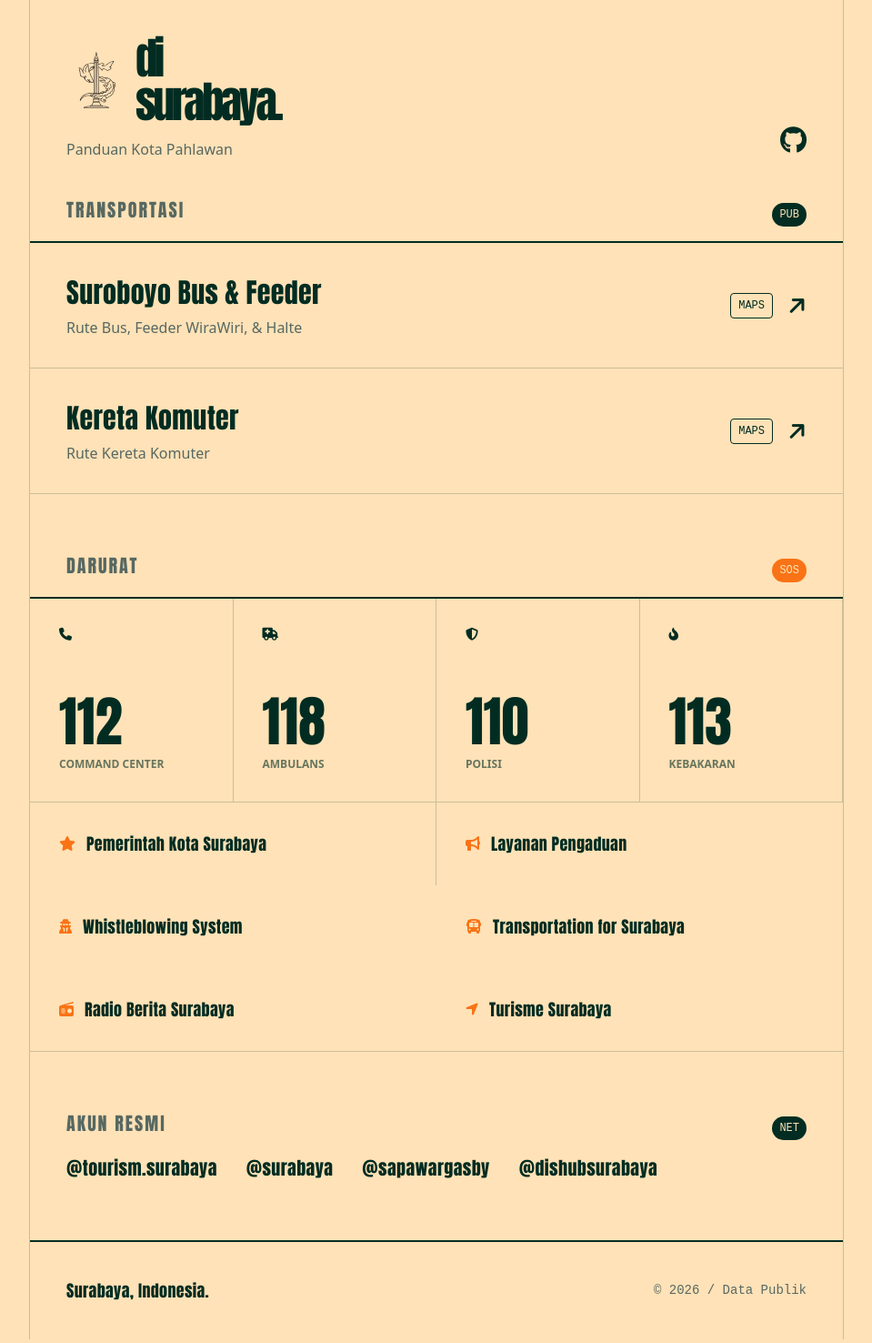
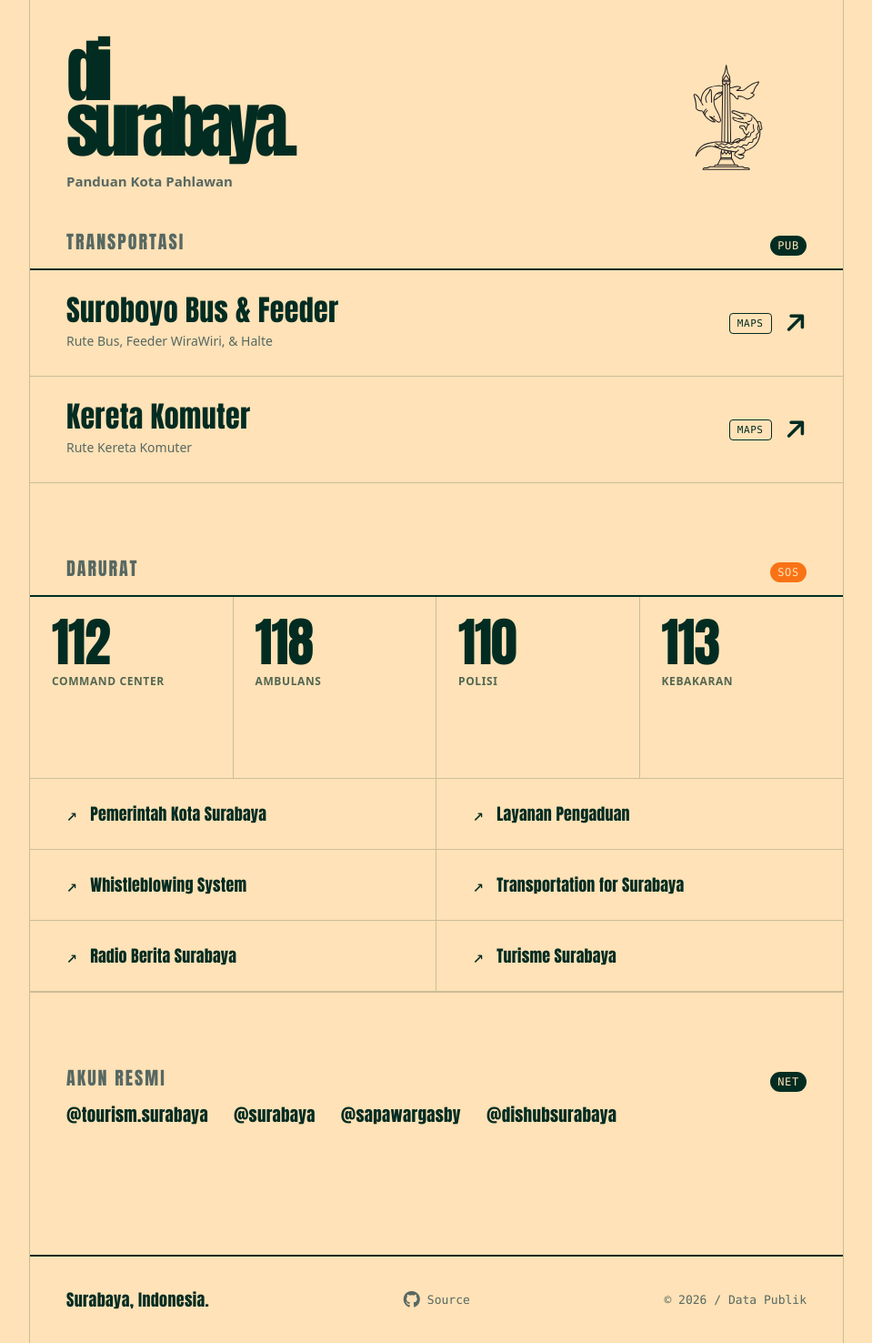
Before and after one commit to KY64/di-surabaya, a website: page src/Web/index.njk in a window 1280 px wide. Shown: the whole page at 91% size, without its empty margins (160-1119 px from the left). Drawn offline with nearby package versions, Linux system fonts and the light colour scheme; files that its build step writes are made by us from their sources.

Commit message:
redesign: add logo

```diff
--- a/src/Web/index.njk
+++ b/src/Web/index.njk
@@ -26,14 +26,11 @@
 
         <header class="site-header">
             <div class="logo">
-                <div class="logo-brand">
-                    <img src="assets/logo.svg" alt="" class="site-logo" width="64" height="64">
-                    <h1>di<br>surabaya.</h1>
-                </div>
+                <h1>di<br>surabaya.</h1>
                 <p>Panduan Kota Pahlawan</p>
             </div>
-            <a href="https://github.com/KY64/di-surabaya" target="_blank" rel="noopener" class="github-link" aria-label="GitHub Repository">
-                <i class="fa-brands fa-github"></i>
+            <a href="#transportasi-surabaya" class="masthead-logo" aria-label="Kembali ke direktori panduan kota">
+                <img src="assets/logo.svg" alt="Logo di Surabaya" class="site-logo" width="148" height="120">
             </a>
         </header>
 
@@ -83,16 +80,13 @@
                 <div class="emergency-grid" id="emergencyList">
                   {% for contact in data.contacts %}
                     {% if contact.category == "emergency" %}
-                    <a href="tel:{{ contact.number }}" role="button">
+                    <a href="tel:{{ contact.number }}" role="button" class="emergency-card-link">
                       <div class="grid-item search-item sos-{{ contact.style }}" title="Nomor Darurat {{ contact.name }}">
-                        <div style="display: flex; justify-content: space-between;">
-                          <i class="fa-solid {{ contact.icon }} icon-sm"></i>
-                          {% if contact.spinner %}<i class="fa-solid fa-asterisk spinner"></i>{% endif %}
-                        </div>
                         <div>
                           <div class="sos-number">{{ contact.number }}</div>
                           <div class="sos-label">{{ contact.label }}</div>
                         </div>
+                        <span class="emergency-symbol" aria-hidden="true">◎</span>
                       </div>
                     </a>
                     {% endif %}
@@ -101,27 +95,27 @@
 
                 <div class="emergency-links">
                     <a href="https://surabaya.go.id" class="link-card search-item" title="Pemerintah Kota Surabaya" target="_blank" rel="noopener">
-                        <i class="fa-solid fa-star link-icon"></i>
+                        <span class="service-arrow" aria-hidden="true">↗</span>
                         <span class="link-text">Pemerintah Kota Surabaya</span>
                     </a>
                     <a href="https://mediacenter.surabaya.go.id" class="link-card search-item" title="Layanan Pengaduan" target="_blank" rel="noopener">
-                        <i class="fa-solid fa-bullhorn link-icon"></i>
+                        <span class="service-arrow" aria-hidden="true">↗</span>
                         <span class="link-text">Layanan Pengaduan</span>
                     </a>
                     <a href="https://wbs.surabaya.go.id" class="link-card search-item" title="Whistleblowing System Surabaya" target="_blank" rel="noopener">
-                        <i class="fa-solid fa-user-secret link-icon"></i>
+                        <span class="service-arrow" aria-hidden="true">↗</span>
                         <span class="link-text">Whistleblowing System</span>
                     </a>
                     <a href="https://linktr.ee/tfsurabaya" class="link-card search-item" title="Transportation for Surabaya (community)" target="_blank" rel="noopener">
-                        <i class="fa-solid fa-bus link-icon"></i>
+                        <span class="service-arrow" aria-hidden="true">↗</span>
                         <span class="link-text">Transportation for Surabaya</span>
                     </a>
                     <a href="https://www.suarasurabaya.net" class="link-card search-item" title="Radio Berita Surabaya" target="_blank" rel="noopener">
-                        <i class="fa-solid fa-radio link-icon"></i>
+                        <span class="service-arrow" aria-hidden="true">↗</span>
                         <span class="link-text">Radio Berita Surabaya</span>
                     </a>
                     <a href="https://tourism.surabaya.go.id" class="link-card search-item" title="Turisme Surabaya" target="_blank" rel="noopener">
-                        <i class="fa-solid fa-location-arrow link-icon"></i>
+                        <span class="service-arrow" aria-hidden="true">↗</span>
                         <span class="link-text">Turisme Surabaya</span>
                     </a>
                 </div>
@@ -133,41 +127,34 @@
                     <span class="section-tag">NET</span>
                 </div>
 
-                <div class="social-container px-spacing" style="padding: 0 var(--spacing-mobile);" id="socialList">
-                    <a href="https://instagram.com/tourism.surabaya/" target="_blank" rel="noopener" class="social-link pink search-item" title="Instagram Resmi Turisme di Surabaya">
+                <nav class="social-container" id="socialList" aria-label="Akun Instagram resmi">
+                    <a href="https://instagram.com/tourism.surabaya/" target="_blank" rel="noopener" class="social-link search-item" title="Instagram Resmi Turisme di Surabaya">
                         @tourism.surabaya
                     </a>
-                    <a href="https://instagram.com/surabaya/" target="_blank" rel="noopener" class="social-link orange search-item" title="Instagram Resmi Pemerintah Kota Surabaya">
+                    <a href="https://instagram.com/surabaya/" target="_blank" rel="noopener" class="social-link search-item" title="Instagram Resmi Pemerintah Kota Surabaya">
                         @surabaya
                     </a>
-                    <a href="https://instagram.com/sapawargasby/" target="_blank" rel="noopener" class="social-link blue search-item" title="Instagram Resmi Sapa Warga Surabaya">
+                    <a href="https://instagram.com/sapawargasby/" target="_blank" rel="noopener" class="social-link search-item" title="Instagram Resmi Sapa Warga Surabaya">
                         @sapawargasby
                     </a>
-                    <a href="https://instagram.com/dishubsurabaya/" target="_blank" rel="noopener" class="social-link sky search-item" title="Instagram Resmi Dinas Perhubungan Surabaya">
+                    <a href="https://instagram.com/dishubsurabaya/" target="_blank" rel="noopener" class="social-link search-item" title="Instagram Resmi Dinas Perhubungan Surabaya">
                         @dishubsurabaya
                     </a>
-                </div>
+                </nav>
             </section>
 
         </main>
 
         <footer class="footer">
             <div class="footer-brand">Surabaya, Indonesia.</div>
+            <a href="https://github.com/KY64/di-surabaya" target="_blank" rel="noopener" class="footer-github" aria-label="Buka repositori GitHub di-surabaya">
+                <i class="fa-brands fa-github" style="font-size: 14pt" aria-hidden="true"></i>
+                <span>Source</span>
+            </a>
             <div class="footer-copy">&copy; 2026 / Data Publik</div>
         </footer>
 
     </div>
 
-    <script defer>
-        const socialList = document.getElementById('socialList');
-        const updatePadding = () => {
-            const paddingValue = window.innerWidth >= 768 ? 'var(--spacing-desktop)' : 'var(--spacing-mobile)';
-            socialList.style.paddingLeft = paddingValue;
-            socialList.style.paddingRight = paddingValue;
-        };
-
-        updatePadding();
-        window.addEventListener('resize', updatePadding);
-    </script>
 </body>
 </html>
--- a/src/Web/styles.css
+++ b/src/Web/styles.css
@@ -3,538 +3,243 @@
   --color-text: #022c22;
   --color-accent: #f97316;
   --color-muted: #576862;
-  --color-line: #022c22;
-
-  --color-red: #dc2626;
-  --color-blue: #2563eb;
-  --color-yellow: #facc15;
-
-  --font-sans:
-    system-ui, -apple-system, BlinkMacSystemFont, "Segoe UI", Roboto,
-    "Helvetica Neue", Arial, "Noto Sans", sans-serif, "Apple Color Emoji",
-    "Segoe UI Emoji", "Segoe UI Symbol", "Noto Color Emoji";
-  --font-display:
-    Impact, "Arial Black", "Arial Bold", "Segoe UI", Tahoma, Geneva, Verdana,
-    sans-serif;
-
-  --spacing-mobile: 1.5rem;
-  --spacing-desktop: 2.5rem;
+  --color-border: rgba(2, 44, 34, 0.2);
+  --font-sans: system-ui, -apple-system, BlinkMacSystemFont, "Segoe UI", Roboto, "Helvetica Neue", Arial, "Noto Sans", sans-serif;
+  --font-display: Impact, "Arial Black", "Arial Bold", "Segoe UI", Tahoma, Geneva, Verdana, sans-serif;
+  --font-mono: ui-monospace, "SFMono-Regular", Menlo, Consolas, monospace;
+  --page-width: 56rem;
+  --gutter: clamp(1.5rem, 5vw, 2.5rem);
 }
 
-* {
-  box-sizing: border-box;
-  margin: 0;
-  padding: 0;
-}
+* { box-sizing: border-box; }
+
+html { -webkit-text-size-adjust: 100%; scroll-behavior: smooth; }
 
 body {
-  background-color: var(--color-bg);
+  margin: 0;
+  background: var(--color-bg);
   color: var(--color-text);
   font-family: var(--font-sans);
   line-height: 1.5;
   -webkit-font-smoothing: antialiased;
-  /* Added for improved letter spacing on the main body font */
-  font-kerning: normal;
 }
 
-a {
-  text-decoration: none;
-  color: inherit;
+a { color: inherit; text-decoration: none; }
+
+:focus-visible { outline: 3px solid var(--color-accent); outline-offset: 4px; }
+
+.container {
+  width: min(100%, var(--page-width));
+  min-height: 100vh;
+  margin: 0 auto;
+  display: flex;
+  flex-direction: column;
+  border-inline: 1px solid var(--color-border);
 }
 
-/* * LAYOUT UTILITIES
-         */
-.container {
-  max-width: 56rem;
-  margin: 0 auto;
-  min-height: 100vh;
-  display: flex;
-  flex-direction: column;
-  border-left: 1px solid rgba(2, 44, 34, 0.1);
-  border-right: 1px solid rgba(2, 44, 34, 0.1);
-}
+.main-content { flex: 1; }
 
-@media (min-width: 768px) {
-  .container {
-    border-left: 1px solid rgba(2, 44, 34, 0.2);
-    border-right: 1px solid rgba(2, 44, 34, 0.2);
-  }
-}
-
-.main-content {
-  width: 100%;
-  flex-grow: 1;
-}
-
-/* * HEADER
-         */
 .site-header {
-  padding: var(--spacing-mobile);
-  display: flex;
-  justify-content: space-between;
-  align-items: flex-end;
-}
-@media (min-width: 768px) {
-  .site-header {
-    padding: var(--spacing-desktop);
-  }
-}
-
-.logo-brand {
-  display: flex;
+  padding: clamp(1.875rem, 6vw, 3rem) var(--gutter) clamp(1.75rem, 5vw, 2.5rem);
+  display: grid;
+  grid-template-columns: minmax(0, 1fr) clamp(7.5rem, 20vw, 11.25rem);
   align-items: center;
-  gap: 0.75rem;
-}
-.site-logo {
-  width: 3.5rem;
-  height: 3.5rem;
-  flex: none;
-}
-@media (min-width: 768px) {
-  .site-logo {
-    width: 4rem;
-    height: 4rem;
-  }
+  gap: clamp(1.125rem, 4vw, 2rem);
 }
 
 .logo h1 {
-  font-family: var(--font-display);
-  font-weight: 700;
-  font-size: 3rem;
-  line-height: 1;
-  letter-spacing: -0.07em;
-}
-.logo p {
-  color: var(--color-muted);
-  font-weight: 500;
-  margin-top: 1rem;
-}
-.github-link {
-  font-size: 1.875rem;
-  transition: color 0.2s;
-}
-.github-link:hover {
-  color: var(--color-accent);
+  margin: 0;
+  max-width: 6ch;
+  font: 700 clamp(3rem, 11vw, 4.75rem) / 0.8 var(--font-display);
+  letter-spacing: -0.075em;
 }
 
-/* * SEARCH BAR
-         */
-.search-section {
-  padding: 0 var(--spacing-mobile) 3rem;
-}
-@media (min-width: 768px) {
-  .search-section {
-    padding: 0 var(--spacing-desktop) 3rem;
-  }
+.logo p {
+  margin: 1.125rem 0 0;
+  color: var(--color-muted);
+  font-size: 0.9375rem;
+  font-weight: 650;
 }
 
-.search-input-wrapper {
-  position: relative;
-  border-bottom: 2px solid rgba(2, 44, 34, 0.2);
-  padding-bottom: 0.5rem;
-  transition: border-color 0.3s;
-}
-.search-input-wrapper:focus-within {
-  border-color: var(--color-text);
+.masthead-logo {
+  display: flex;
+  align-items: center;
+  justify-content: center;
+  align-self: stretch;
+  padding-inline: clamp(0.375rem, 1.5vw, 0.75rem);
 }
 
-.search-input {
-  width: 100%;
-  background: transparent;
-  border: none;
-  font-family: var(--font-display);
-  font-weight: 700;
-  font-size: 1.5rem;
-  color: var(--color-text);
-  outline: none;
-  letter-spacing: 0.02em;
-}
-@media (min-width: 768px) {
-  .search-input {
-    font-size: 1.875rem;
-  }
+.site-logo {
+  display: block;
+  width: min(100%, 9.25rem);
+  height: auto;
+  max-height: 7.5rem;
+  object-fit: contain;
 }
 
-.search-input::placeholder {
-  font-weight: 400;
-  color: var(--color-muted);
-  opacity: 0.6;
-}
-.search-icon {
-  position: absolute;
-  right: 0;
-  top: 50%;
-  transform: translateY(-50%);
-  color: var(--color-muted);
-  font-size: 1.25rem;
-  pointer-events: none;
-}
-
-/* * SECTIONS GENERIC
-         */
-.section {
-  margin-bottom: 4rem;
-}
+.section { margin-bottom: clamp(3.25rem, 9vw, 4.875rem); }
 
 .section-header {
-  padding: 0 var(--spacing-mobile) 1rem;
   display: flex;
   align-items: baseline;
   justify-content: space-between;
-}
-@media (min-width: 768px) {
-  .section-header {
-    padding: 0 var(--spacing-desktop) 1rem;
-  }
+  gap: 1rem;
+  padding: 0 var(--gutter) 0.875rem;
 }
 
 .section-title {
-  font-family: var(--font-display);
-  font-size: 1.25rem;
-  font-weight: 700;
+  margin: 0;
+  color: var(--color-muted);
+  font: 700 1.25rem var(--font-display);
+  letter-spacing: 0.1em;
   text-transform: uppercase;
-  letter-spacing: 0.1em;
-  color: var(--color-muted);
 }
 
 .section-tag {
-  font-family: monospace;
-  font-size: 0.75rem;
-  background-color: var(--color-text);
+  padding: 0.25rem 0.5rem;
+  border-radius: 999px;
+  background: var(--color-text);
   color: var(--color-bg);
-  padding: 0.25rem 0.5rem;
-  border-radius: 9999px;
-}
-.section-tag.accent {
-  background-color: var(--color-accent);
+  font: 0.75rem var(--font-mono);
+  letter-spacing: 0.06em;
 }
 
-/* * TRANSPORT LIST
-         */
-.transport-list {
-  border-top: 2px solid var(--color-line);
-}
+.section-tag.accent { background: var(--color-accent); }
 
-.transport-card {
-  display: block;
-  border-bottom: 1px solid rgba(2, 44, 34, 0.2);
-  transition: border-color 0.3s;
-}
-.transport-card:hover {
-  border-color: var(--color-line);
-}
+.transport-list { border-top: 2px solid var(--color-text); }
+.transport-card { display: block; border-bottom: 1px solid var(--color-border); }
 
 .transport-content {
-  padding: 2rem var(--spacing-mobile);
-  display: flex;
-  flex-direction: column;
-  gap: 1rem;
-  transition: padding-left 0.3s ease;
-}
-@media (min-width: 768px) {
-  .transport-content {
-    padding: 2rem var(--spacing-desktop);
-    flex-direction: row;
-    align-items: center;
-    justify-content: space-between;
-  }
+  display: grid;
+  grid-template-columns: 1fr auto;
+  align-items: center;
+  gap: 1.5rem;
+  padding: 1.75rem var(--gutter);
+  transition: padding 0.2s ease, background 0.2s ease;
 }
 
 .transport-card:hover .transport-content {
-  padding-left: calc(var(--spacing-mobile) + 1rem);
-}
-@media (min-width: 768px) {
-  .transport-card:hover .transport-content {
-    padding-left: calc(var(--spacing-desktop) + 1rem);
-  }
+  padding-inline: calc(var(--gutter) + 0.625rem) calc(var(--gutter) - 0.625rem);
+  background: rgba(2, 44, 34, 0.04);
 }
 
 .transport-title {
-  font-family: var(--font-display);
-  font-size: 1.875rem;
-  font-weight: 700;
-  transition: color 0.3s;
-  /* Slight spacing to match the density of the display font */
+  margin: 0;
+  font: 700 clamp(1.625rem, 5vw, 2rem) / 1 var(--font-display);
   letter-spacing: 0.01em;
 }
-.transport-card:hover .transport-title {
-  color: var(--color-accent);
+
+.transport-desc { margin: 0.4375rem 0 0; color: var(--color-muted); font-size: 0.875rem; }
+.transport-action { display: flex; align-items: center; gap: 0.875rem; }
+
+.badge-outline {
+  padding: 0.25rem 0.5rem;
+  border: 1px solid var(--color-text);
+  border-radius: 0.25rem;
+  font: 0.6875rem var(--font-mono);
+  letter-spacing: 0.05em;
 }
 
-.transport-desc {
-  color: var(--color-muted);
-  font-size: 0.875rem;
-  margin-top: 0.25rem;
-}
-@media (min-width: 768px) {
-  .transport-desc {
-    font-size: 1rem;
-  }
+.arrow-icon { font-size: 1.75rem; transform: rotate(-45deg); transition: transform 0.2s ease; }
+.transport-card:hover .arrow-icon { transform: rotate(0); }
+
+.emergency-grid {
+  display: grid;
+  grid-template-columns: repeat(4, 1fr);
+  border-top: 2px solid var(--color-text);
 }
 
-.transport-action {
-  display: flex;
-  align-items: center;
-  gap: 1rem;
-}
-.badge-outline {
-  font-family: monospace;
-  font-size: 0.75rem;
-  border: 1px solid var(--color-line);
-  padding: 0.25rem 0.5rem;
-  border-radius: 0.25rem;
-  transition: 0.3s;
-}
-.transport-card:hover .badge-outline {
-  background: var(--color-text);
-  color: var(--color-bg);
-}
-
-.arrow-icon {
-  font-size: 1.5rem;
-  transform: rotate(-45deg);
-  transition: transform 0.3s;
-}
-.transport-card:hover .arrow-icon {
-  transform: rotate(0deg);
-}
-
-/* * EMERGENCY GRID
-         */
-.emergency-grid {
-  border-top: 2px solid var(--color-line);
-  display: grid;
-  grid-template-columns: 1fr 1fr;
-}
-@media (min-width: 768px) {
-  .emergency-grid {
-    grid-template-columns: repeat(4, 1fr);
-  }
-}
+.emergency-card-link { display: block; min-width: 0; }
 
 .grid-item {
-  aspect-ratio: 1/1;
+  min-height: 12.5rem;
   padding: 1.5rem;
-  border-bottom: 1px solid rgba(2, 44, 34, 0.2);
-  border-right: 1px solid rgba(2, 44, 34, 0.2);
+  border-right: 1px solid var(--color-border);
+  border-bottom: 1px solid var(--color-border);
   display: flex;
   flex-direction: column;
   justify-content: space-between;
-  cursor: pointer;
-  transition:
-    background-color 0.3s,
-    color 0.3s;
-  position: relative;
-}
-@media (min-width: 768px) {
-  .grid-item {
-    padding: 2rem;
-  }
+  transition: background 0.18s ease, color 0.18s ease;
 }
 
-/* Emergency Colors on Hover */
-.grid-item.sos-default:hover {
-  background-color: var(--color-text);
-  color: var(--color-bg);
-}
-.grid-item.sos-red:hover {
-  background-color: var(--color-red);
-  color: white;
-}
-.grid-item.sos-blue:hover {
-  background-color: var(--color-blue);
-  color: white;
-}
-.grid-item.sos-yellow:hover {
-  background-color: var(--color-yellow);
-  color: black;
-}
+.emergency-card-link:last-child .grid-item { border-right: 0; }
+.grid-item:hover { background: var(--color-text); color: var(--color-bg); }
+.grid-item.sos-red:hover { background: #dc2626; color: white; }
+.grid-item.sos-blue:hover { background: #2563eb; color: white; }
+.grid-item.sos-yellow:hover { background: #facc15; color: #111; }
 
-.sos-number {
-  font-family: var(--font-display);
-  font-weight: 700;
-  font-size: 2.5rem;
-  line-height: 1;
-  /* Using normal spacing to fix the tight '11' issue */
-  letter-spacing: normal;
-}
-@media (min-width: 768px) {
-  .sos-number {
-    font-size: 3.75rem;
-  }
-}
+.sos-number { font: 700 clamp(2.5rem, 7vw, 3.625rem) / 0.9 var(--font-display); letter-spacing: -0.02em; }
+.sos-label { margin-top: 0.5rem; font-size: 0.75rem; font-weight: 700; letter-spacing: 0.05em; text-transform: uppercase; opacity: 0.68; }
+.emergency-symbol { align-self: flex-end; font: 0.875rem var(--font-mono); opacity: 0; transition: opacity 0.18s ease, transform 0.5s ease; }
+.grid-item:hover .emergency-symbol { opacity: 1; transform: rotate(180deg); }
 
-.sos-label {
-  font-size: 0.75rem;
-  text-transform: uppercase;
-  font-weight: 600;
-  opacity: 0.6;
-  margin-top: 0.5rem;
-}
-
-.spinner {
-  font-size: 0.75rem;
-  opacity: 0;
-  transition: opacity 0.3s;
-}
-.grid-item:hover .spinner {
-  opacity: 1;
-  animation: spin 1s linear infinite;
-}
-@keyframes spin {
-  100% {
-    transform: rotate(360deg);
-  }
-}
-
-/* * EMERGENCY LINKS (Bottom)
-         */
 .emergency-links {
-  border-bottom: 1px solid rgba(2, 44, 34, 0.2);
   display: grid;
-  grid-template-columns: 1fr;
-}
-@media (min-width: 768px) {
-  .emergency-links {
-    grid-template-columns: 1fr 1fr;
-  }
+  grid-template-columns: repeat(2, 1fr);
+  border-bottom: 1px solid var(--color-border);
 }
 
 .link-card {
-  padding: 1.5rem;
   display: flex;
   align-items: center;
-  gap: 0.75rem;
-  transition: background-color 0.2s;
-  border-bottom: 1px solid rgba(2, 44, 34, 0.2);
-}
-@media (min-width: 768px) {
-  .link-card {
-    padding: 2rem;
-    border-bottom: none;
-  }
-  .link-card:first-child {
-    border-right: 1px solid rgba(2, 44, 34, 0.2);
-  }
-}
-.link-card:hover {
-  background-color: rgba(2, 44, 34, 0.05);
-}
-.link-text {
-  font-family: var(--font-display);
-  font-weight: 700;
-  font-size: 1.125rem;
-  letter-spacing: 0.02em;
-}
-.link-icon {
-  color: var(--color-accent);
+  gap: 0.875rem;
+  padding: 1.5625rem var(--gutter);
+  border-bottom: 1px solid var(--color-border);
+  font: 700 1.125rem var(--font-display);
+  letter-spacing: 0.01em;
+  transition: background 0.18s ease;
 }
 
-/* * SOCIAL LINKS
-         */
+.link-card:nth-child(odd) { border-right: 1px solid var(--color-border); }
+.link-card:hover { background: rgba(2, 44, 34, 0.05); }
+.service-arrow { font: 1.25rem var(--font-mono); }
+
 .social-container {
   display: flex;
   flex-wrap: wrap;
-  gap: 1rem 2rem;
-  font-family: var(--font-display);
-  font-weight: 700;
-  font-size: 1.125rem;
-  letter-spacing: 0.02em;
-}
-@media (min-width: 768px) {
-  .social-container {
-    font-size: 1.25rem;
-  }
+  gap: 0.875rem 1.75rem;
+  padding: 0 var(--gutter);
 }
 
-.social-link {
-  position: relative;
-  display: inline-block;
-  color: var(--color-text);
-  transition: color 0.2s;
-}
+.social-link { position: relative; font: 700 1.1875rem / 1.2 var(--font-display); letter-spacing: 0.015em; }
 .social-link::after {
   content: "";
   position: absolute;
-  width: 0;
+  right: 100%;
+  bottom: -0.25rem;
+  left: 0;
   height: 2px;
-  bottom: -2px;
-  left: 0;
-  background-color: var(--color-accent);
-  transition: width 0.3s ease;
+  background: var(--color-accent);
+  transition: right 0.2s ease;
 }
-.social-link:hover::after {
-  width: 100%;
+.social-link:hover::after { right: 0; }
+
+.footer {
+  display: flex;
+  flex-wrap: wrap;
+  align-items: center;
+  justify-content: space-between;
+  gap: 0.75rem 1.5rem;
+  margin-top: 4rem;
+  padding: 2.125rem var(--gutter);
+  border-top: 2px solid var(--color-text);
 }
 
-.social-link.pink:hover {
-  color: #db2777;
+.footer-brand { font: 700 1.125rem var(--font-display); letter-spacing: 0.02em; }
+.footer-github { display: inline-flex; align-items: center; gap: 0.5rem; color: var(--color-muted); font: 0.8125rem var(--font-mono); transition: color 0.18s ease; }
+.footer-github:hover { color: var(--color-text); }
+.footer-copy { color: var(--color-muted); font: 0.8125rem var(--font-mono); }
+
+@media (max-width: 40rem) {
+  .site-header { grid-template-columns: minmax(0, 1fr) 5.5rem; gap: 0.875rem; padding-top: 2rem; }
+  .masthead-logo { padding-inline: 0.375rem; }
+  .site-logo { max-height: 5.125rem; }
+  .emergency-grid { grid-template-columns: repeat(2, 1fr); }
+  .emergency-card-link:nth-child(2n) .grid-item { border-right: 0; }
+  .emergency-card-link:nth-child(3) .grid-item { border-right: 1px solid var(--color-border); }
+  .emergency-card-link:last-child .grid-item { border-right: 0; }
+  .emergency-links { grid-template-columns: 1fr; }
+  .link-card:nth-child(odd) { border-right: 0; }
+  .transport-content { gap: 0.875rem; }
+  .badge-outline { display: none; }
 }
-.social-link.orange:hover {
-  color: var(--color-accent);
-}
-.social-link.blue:hover {
-  color: var(--color-blue);
-}
-.social-link.sky:hover {
-  color: #0ea5e9;
-}
-
-/* * FOOTER
-         */
-.footer {
-  padding: 2.5rem var(--spacing-mobile);
-  border-top: 2px solid var(--color-line);
-  display: flex;
-  flex-direction: column;
-  gap: 1rem;
-}
-@media (min-width: 768px) {
-  .footer {
-    padding: 2.5rem var(--spacing-desktop);
-    flex-direction: row;
-    justify-content: space-between;
-    align-items: center;
-  }
-}
-.footer-brand {
-  font-family: var(--font-display);
-  font-weight: 700;
-  font-size: 1.125rem;
-  letter-spacing: 0.02em;
-}
-.footer-copy {
-  font-family: monospace;
-  font-size: 0.875rem;
-  color: var(--color-muted);
-}
-
-/* * UTILITIES & HELPERS
-         */
-.hidden {
-  display: none !important;
-}
-.icon-sm {
-  font-size: 0.875rem;
-}
-
-/* Toast Notification */
-#toast {
-  position: fixed;
-  top: 1.5rem;
-  left: 50%;
-  transform: translateX(-50%) translateY(-150%);
-  background-color: var(--color-text);
-  color: var(--color-bg);
-  padding: 0.75rem 1.5rem;
-  font-family: monospace;
-  font-size: 0.875rem;
-  border-radius: 0.25rem;
-  border: 1px solid var(--color-bg);
-  transition: transform 0.3s ease-in-out;
-  z-index: 100;
-  box-shadow: 0 10px 15px -3px rgba(0, 0, 0, 0.1);
-}
-#toast.show {
-  transform: translateX(-50%) translateY(0);
-}
```
Also changed, not shown: public/logo-7pt.svg (added), public/logo-9pt.svg (added).
